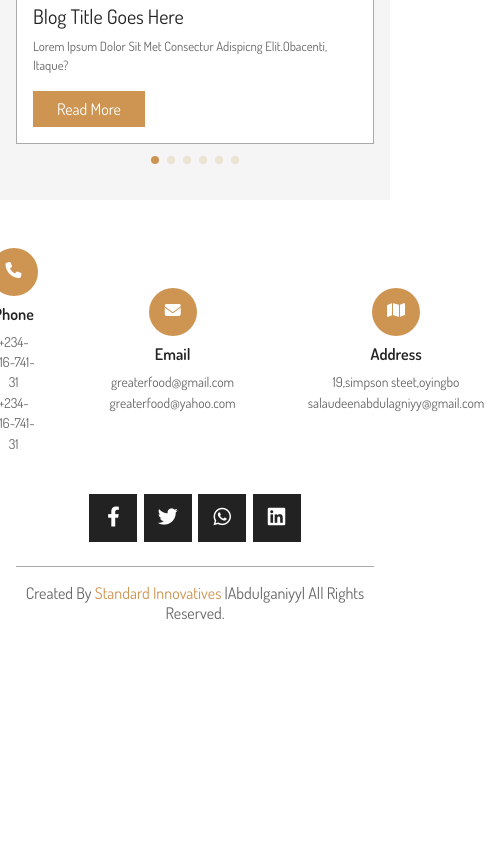
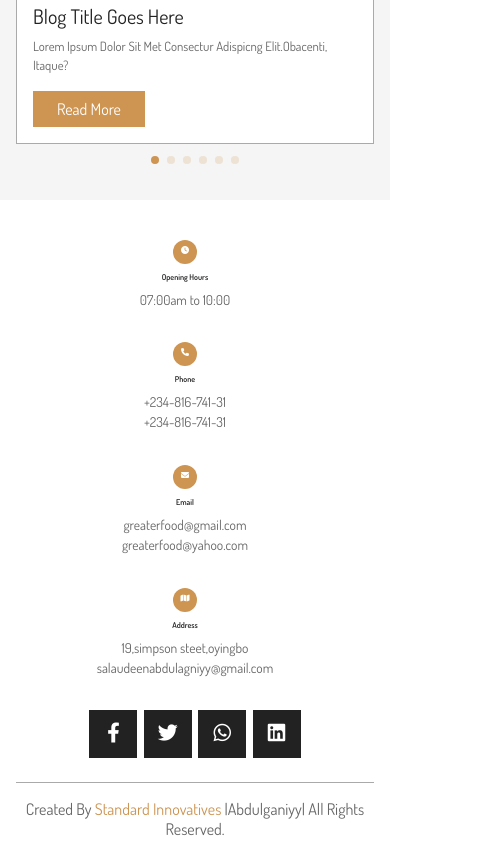
Before and after one commit to Ganiyy74/Resturant, a plain HTML site: page index.html in a window 390 px wide. Shown: the part 6899-7762 px from the top of the page, 500 px wide, since content can reach past the window. Before the commit the page ends 7546 px from the top, so only its background shows below. Drawn offline with nearby package versions, Linux system fonts and the light colour scheme; some packages are replaced by stand-ins of ours; a script that the page names is missing.

Commit message:
Resturant Website

```diff
--- a/css/style.css
+++ b/css/style.css
@@ -626,6 +626,39 @@ margin-top: 0.5rem;
         font-size: 15vw;
     }
 }
+@media(max-width: 884px){
+    .footer .icons-container{
+        display: grid;
+       justify-content: center;
+        align-items: center;
+
+   }
+   .footer .icons-container .icons{
+       text-align: center;
+       padding: 2rem 1rem;
+       margin-right: 2.5rem;
+   }
+   .footer .icons-container .icons i{
+       height: 3rem;
+       width: 3rem;
+       border-radius: 50%;
+       background: var(--peru);
+       color: var(--white);
+       line-height: 2.7rem;
+       font-size: 1rem;
+   }
+   .footer .icons-container .icons h3{
+       font-size: 1rem;
+       color: var(--black);
+       padding: 1rem 0;
+   }
+   .footer .icons-container .icons p{
+       line-height: 1.5;
+       font-size: 1.7rem;
+       color: var(--light-black);
+       text-transform: none;
+   }
+}
 @media(max-width: 768px) {
     .header .navbar {
         position: absolute;
```
